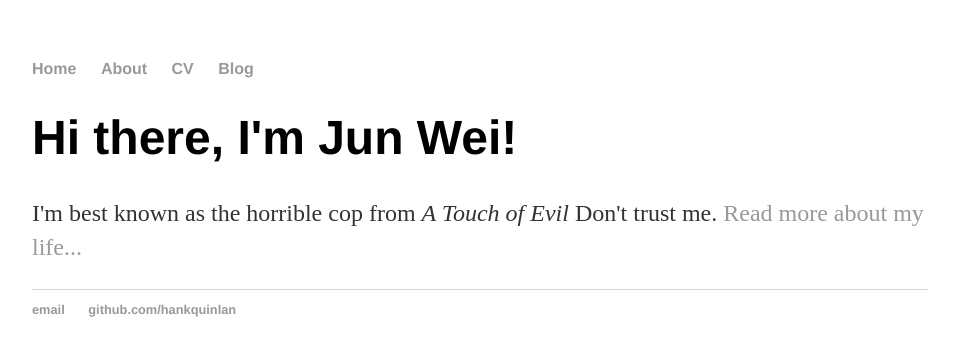
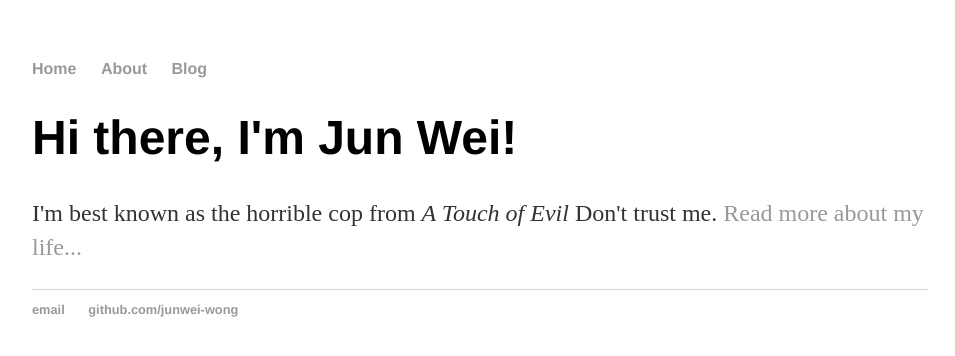
Before and after one commit to jeiwong/jeiwong.github.io, a Jekyll site: the page built from index.html, in a window 1280 px wide. Shown: the top 356 px of the page, without its empty margins (160-1115 px from the left). Built offline with Jekyll 4.4.1, drawn with Linux system fonts in a browser that asks for light colours.

Commit message:
Modified links to my own sites

```diff
--- a/_layouts/default.html
+++ b/_layouts/default.html
@@ -10,7 +10,6 @@
       <ul>
         <li><a href="/">Home</a></li>
         <li><a href="/about">About</a></li>
-        <li><a href="/cv">CV</a></li>
         <li><a href="/blog">Blog</a></li>
       </ul>
     </nav>
@@ -18,9 +17,9 @@
     <!-- /.container -->
     <footer>
       <ul>
-        <li><a href="mailto:hankquinlanhub@gmail.com">email</a></li>
+        <li><a href="mailto:weijwong@gmail.com">email</a></li>
         <li>
-          <a href="https://github.com/hankquinlan">github.com/hankquinlan</a>
+          <a href="https://github.com/junwei-wong">github.com/junwei-wong</a>
         </li>
       </ul>
     </footer>
```
